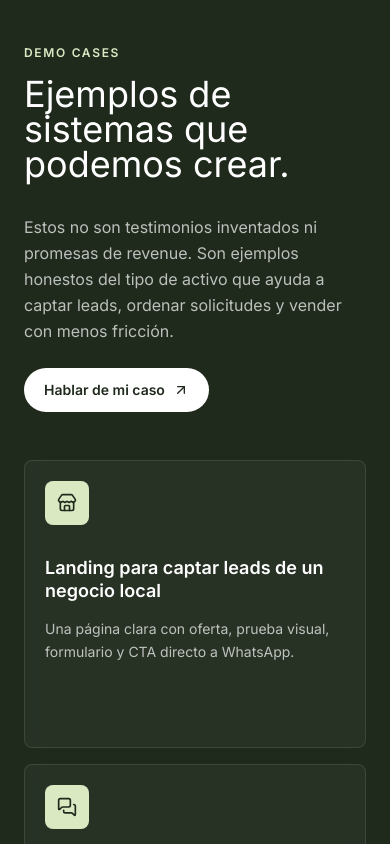
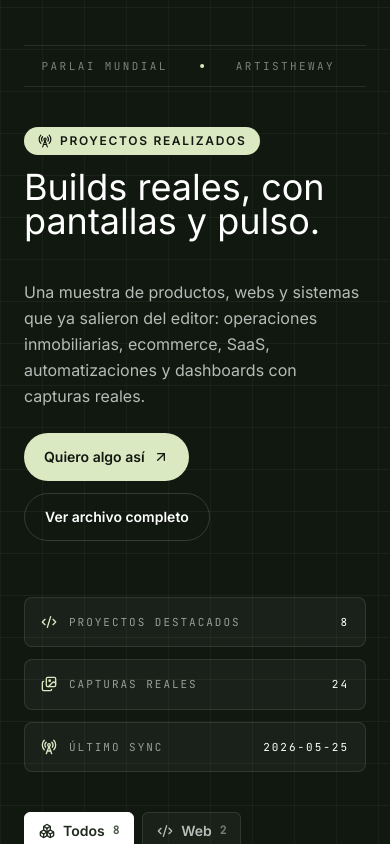
Before and after one commit to adriaavila/creativ3, a Next.js app: page / in a window 390 px wide. Shown: the part 9040-9884 px from the top of the page. Built offline with nearby package versions, Linux system fonts and the light colour scheme; a web font is replaced by a local one.

Commit message:
Restore real project showcase

```diff
--- a/src/app/globals.css
+++ b/src/app/globals.css
@@ -150,6 +150,12 @@
   animation: shimmer 4s linear infinite;
 }
 
+/* ─── Portfolio ticker ─────────────────────────────────────── */
+@keyframes project-marquee {
+  from { transform: translateX(0); }
+  to   { transform: translateX(-50%); }
+}
+
 /* ─── Glow border ──────────────────────────────────────────── */
 @keyframes border-glow {
   0%, 100% { box-shadow: 0 0 0 0 rgba(42,110,160,0); }
--- a/src/components/landing/Colofon.tsx
+++ b/src/components/landing/Colofon.tsx
@@ -34,7 +34,7 @@ const FOOTER_LINKS = [
   { label: "Planes", href: "#oferta" },
   { label: "Ruta", href: "#funnel" },
   { label: "Servicios", href: "#servicios" },
-  { label: "Ejemplos", href: "#proyectos" },
+  { label: "Proyectos", href: "#proyectos" },
   { label: "Cotizar", href: "/cotizar" },
   { label: "WhatsApp IA", href: "/whatsapp" },
   { label: "Términos", href: "/terminos" },
--- a/src/components/landing/Hero.tsx
+++ b/src/components/landing/Hero.tsx
@@ -24,7 +24,7 @@ const NAV_LINKS = [
   { href: "#oferta", label: "Planes" },
   { href: "#funnel", label: "Ruta" },
   { href: "#servicios", label: "Servicios" },
-  { href: "#proyectos", label: "Ejemplos" },
+  { href: "#proyectos", label: "Proyectos" },
   { href: "#contacto", label: "Contacto" },
 ];
 
--- a/src/components/landing/ProyectosShowcase.tsx
+++ b/src/components/landing/ProyectosShowcase.tsx
@@ -1,88 +1,114 @@
-import { ArrowUpRight, Building2, ChartNoAxesCombined, Home, MessagesSquare, Store } from "lucide-react";
+import Link from "next/link";
+import { ArrowUpRight, Code2, Images, RadioTower } from "lucide-react";
+import ProjectsGallery from "@/components/projects/ProjectsGallery";
+import {
+  FEATURED_PORTFOLIO_PROJECTS,
+  PROJECTS_LAST_SYNCED_AT,
+} from "@/lib/projects";
 import { whatsappUrl } from "@/lib/contact";
 
-const DEMOS = [
-  {
-    icon: Store,
-    title: "Landing para captar leads de un negocio local",
-    outcome: "Una página clara con oferta, prueba visual, formulario y CTA directo a WhatsApp.",
-  },
-  {
-    icon: MessagesSquare,
-    title: "Flujo de solicitud conectado a WhatsApp",
-    outcome: "El prospecto deja datos, recibe respuesta inicial y el equipo comercial entra con contexto.",
-  },
-  {
-    icon: Home,
-    title: "Página para proyecto inmobiliario",
-    outcome: "Inventario, beneficios, formulario de interés y mensajes preparados para seguimiento.",
-  },
-  {
-    icon: ChartNoAxesCombined,
-    title: "Dashboard simple para seguimiento de leads",
-    outcome: "Estado de solicitudes, origen de cada lead y prioridades visibles para decidir rápido.",
-  },
-  {
-    icon: Building2,
-    title: "MVP para validar una idea de negocio",
-    outcome: "Primera versión usable para enseñar, vender, medir interés y decidir el siguiente sprint.",
-  },
-];
-
-const PROOF_CTA = whatsappUrl(
-  "Hola, quiero ver que tipo de landing, automatización o producto aplica para mi negocio. Mi caso es:"
+const PROJECT_CTA = whatsappUrl(
+  "Hola, vi los proyectos realizados de creativv y quiero construir algo parecido para mi negocio. Mi caso es:"
 );
 
 export default function ProyectosShowcase() {
+  const totalImages = FEATURED_PORTFOLIO_PROJECTS.reduce(
+    (count, project) => count + project.images.length,
+    0,
+  );
+  const projectNames = FEATURED_PORTFOLIO_PROJECTS.map((project) => project.name);
+
   return (
     <section
       id="proyectos"
-      className="relative w-full overflow-hidden bg-[#1f2a1d] text-white scroll-mt-24"
+      className="relative w-full overflow-hidden bg-[#101810] text-white scroll-mt-24"
     >
-      <div className="mx-auto max-w-6xl px-6 py-20 md:px-10 md:py-28">
-        <div className="mb-12 grid gap-8 lg:grid-cols-[0.95fr_1.05fr] lg:items-end md:mb-16">
-          <div>
-            <div className="mb-4 text-xs font-semibold uppercase tracking-[0.14em] text-[#dbe9c3]">
-              Demo cases
-            </div>
-            <h2 className="max-w-3xl text-4xl font-normal leading-[0.98] sm:text-5xl md:text-6xl">
-              Ejemplos de sistemas que podemos crear.
-            </h2>
-          </div>
-          <div className="max-w-xl">
-            <p className="text-base leading-relaxed text-white/70 md:text-lg">
-              Estos no son testimonios inventados ni promesas de revenue. Son ejemplos honestos
-              del tipo de activo que ayuda a captar leads, ordenar solicitudes y vender con menos fricción.
-            </p>
-            <a
-              href={PROOF_CTA}
-              target="_blank"
-              rel="noopener noreferrer"
-              className="mt-6 inline-flex items-center gap-2 rounded-full bg-white px-5 py-3 text-sm font-semibold text-[#1f2a1d] transition-colors hover:bg-[#dbe9c3]"
-            >
-              Hablar de mi caso
-              <ArrowUpRight className="h-4 w-4" />
-            </a>
+      <div className="absolute inset-x-0 top-0 h-px bg-gradient-to-r from-transparent via-[#dbe9c3]/60 to-transparent" />
+      <div className="absolute inset-0 bg-[linear-gradient(rgba(219,233,195,0.055)_1px,transparent_1px),linear-gradient(90deg,rgba(219,233,195,0.045)_1px,transparent_1px)] bg-[size:42px_42px]" />
+
+      <div className="relative mx-auto max-w-6xl px-6 py-20 md:px-10 md:py-28">
+        <div className="mb-10 overflow-hidden border-y border-white/10 py-3">
+          <div className="flex w-max animate-[project-marquee_28s_linear_infinite] gap-8 font-mono text-[11px] uppercase tracking-[0.22em] text-white/45">
+            {[...projectNames, ...projectNames].map((name, index) => (
+              <span key={`${name}-${index}`} className="flex items-center gap-8">
+                <span>{name}</span>
+                <span className="h-1 w-1 rounded-full bg-[#dbe9c3]" />
+              </span>
+            ))}
           </div>
         </div>
 
-        <div className="grid gap-4 md:grid-cols-2 lg:grid-cols-5">
-          {DEMOS.map((demo) => {
-            const Icon = demo.icon;
+        <div className="mb-14 grid gap-10 lg:grid-cols-[0.95fr_1.05fr] lg:items-end">
+          <div>
+            <div className="mb-4 inline-flex items-center gap-2 rounded-full bg-[#dbe9c3] px-3.5 py-1.5 text-xs font-semibold uppercase tracking-[0.14em] text-[#101810]">
+              <RadioTower className="h-3.5 w-3.5" />
+              Proyectos realizados
+            </div>
+            <h2 className="max-w-3xl text-4xl font-normal leading-[0.94] sm:text-5xl md:text-6xl lg:text-7xl">
+              Builds reales, con pantallas y pulso.
+            </h2>
+          </div>
+
+          <div className="max-w-xl">
+            <p className="text-base leading-relaxed text-white/70 md:text-lg">
+              Una muestra de productos, webs y sistemas que ya salieron del editor:
+              operaciones inmobiliarias, ecommerce, SaaS, automatizaciones y dashboards con capturas reales.
+            </p>
+            <div className="mt-6 flex flex-wrap gap-3">
+              <a
+                href={PROJECT_CTA}
+                target="_blank"
+                rel="noopener noreferrer"
+                className="inline-flex min-h-12 items-center justify-center gap-2 rounded-full bg-[#dbe9c3] px-5 py-3 text-sm font-semibold text-[#101810] transition-all duration-300 hover:-translate-y-0.5 hover:bg-white"
+              >
+                Quiero algo así
+                <ArrowUpRight className="h-4 w-4" />
+              </a>
+              <Link
+                href="/projects"
+                className="inline-flex min-h-12 items-center justify-center gap-2 rounded-full border border-white/15 px-5 py-3 text-sm font-semibold text-white transition-all duration-300 hover:-translate-y-0.5 hover:border-white/35 hover:bg-white/10"
+              >
+                Ver archivo completo
+              </Link>
+            </div>
+          </div>
+        </div>
+
+        <div className="mb-10 grid grid-cols-1 gap-3 font-mono text-[11px] uppercase tracking-[0.18em] text-white/55 sm:grid-cols-3">
+          {[
+            {
+              icon: Code2,
+              label: "Proyectos destacados",
+              value: FEATURED_PORTFOLIO_PROJECTS.length.toString(),
+            },
+            {
+              icon: Images,
+              label: "Capturas reales",
+              value: totalImages.toString(),
+            },
+            {
+              icon: RadioTower,
+              label: "Último sync",
+              value: PROJECTS_LAST_SYNCED_AT,
+            },
+          ].map((item) => {
+            const Icon = item.icon;
             return (
-              <article
-                key={demo.title}
-                className="flex min-h-72 flex-col rounded-lg border border-white/10 bg-white/[0.04] p-5 backdrop-blur transition-all duration-300 hover:-translate-y-1 hover:bg-white/[0.07]"
+              <div
+                key={item.label}
+                className="flex items-center justify-between gap-4 rounded-lg border border-white/10 bg-white/[0.045] px-4 py-4"
               >
-                <div className="mb-8 flex h-11 w-11 items-center justify-center rounded-lg bg-[#dbe9c3] text-[#1f2a1d]">
-                  <Icon className="h-5 w-5" />
+                <div className="flex items-center gap-3">
+                  <Icon className="h-4 w-4 text-[#dbe9c3]" />
+                  <span>{item.label}</span>
                 </div>
-                <h3 className="text-lg font-semibold leading-tight">{demo.title}</h3>
-                <p className="mt-4 text-sm leading-relaxed text-white/70">{demo.outcome}</p>
-              </article>
+                <span className="text-white">{item.value}</span>
+              </div>
             );
           })}
         </div>
+
+        <ProjectsGallery projects={FEATURED_PORTFOLIO_PROJECTS} tone="dark" />
       </div>
     </section>
   );
```
